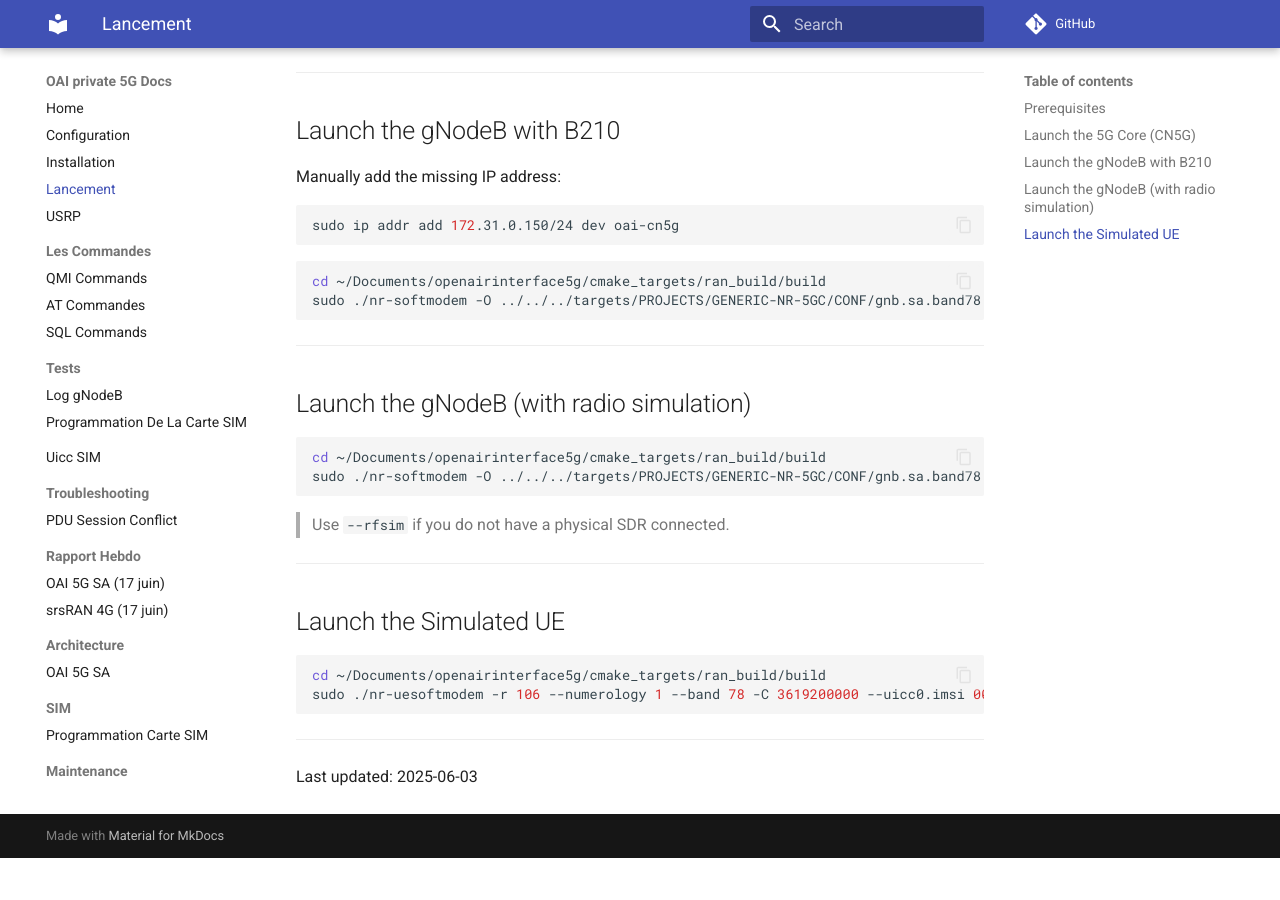
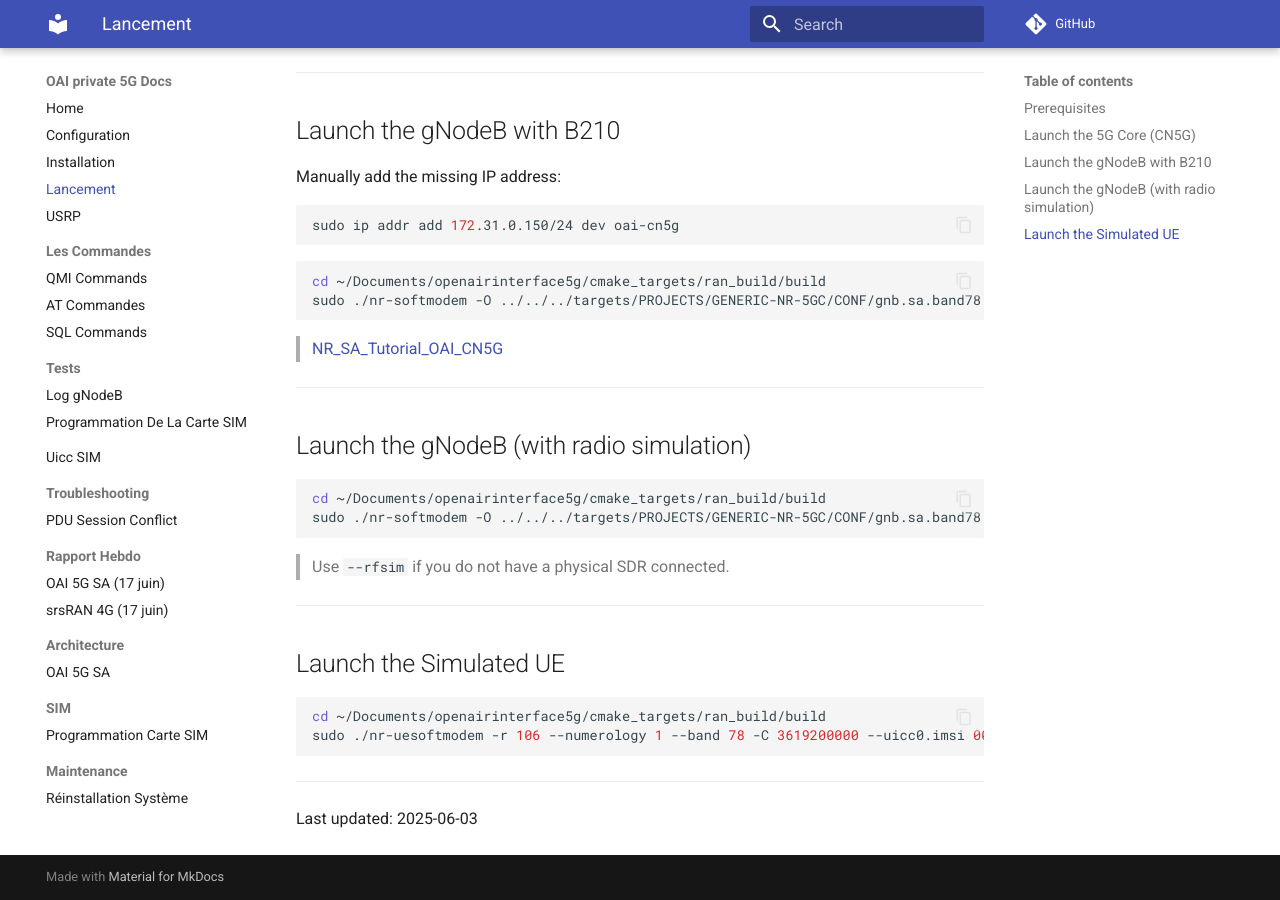
Before and after one commit to LRT-LIGM/OAI-Private-Network, an MkDocs documentation site: the page built from docs/lancement.md, in a window 1280 px wide and 900 px high, scrolled down 589 px. Built offline with MkDocs 1.6.1 and Material for MkDocs 9.7.7, drawn with Linux system fonts in a browser that asks for light colours; comment, search, counter and statistics services are not loaded; before the commit the page ends 1447 px from its top, so only the background shows below that.

Commit message:
modification du fichier lancement.md ;)

````diff
--- a/docs/lancement.md
+++ b/docs/lancement.md
@@ -35,6 +35,8 @@
 sudo ./nr-softmodem -O ../../../targets/PROJECTS/GENERIC-NR-5GC/CONF/gnb.sa.band78.fr1.106PRB.usrpb210.conf --gNBs.[0].min_rxtxtime 6 -E --continuous-tx
 ```
 
+> [NR_SA_Tutorial_OAI_CN5G](https://gitlab.eurecom.fr/oai/openairinterface5g/-/blob/2025.w04/doc/NR_SA_Tutorial_OAI_CN5G.md?ref_type=tags)
+
 ---
 
 ## Launch the gNodeB (with radio simulation)
````
